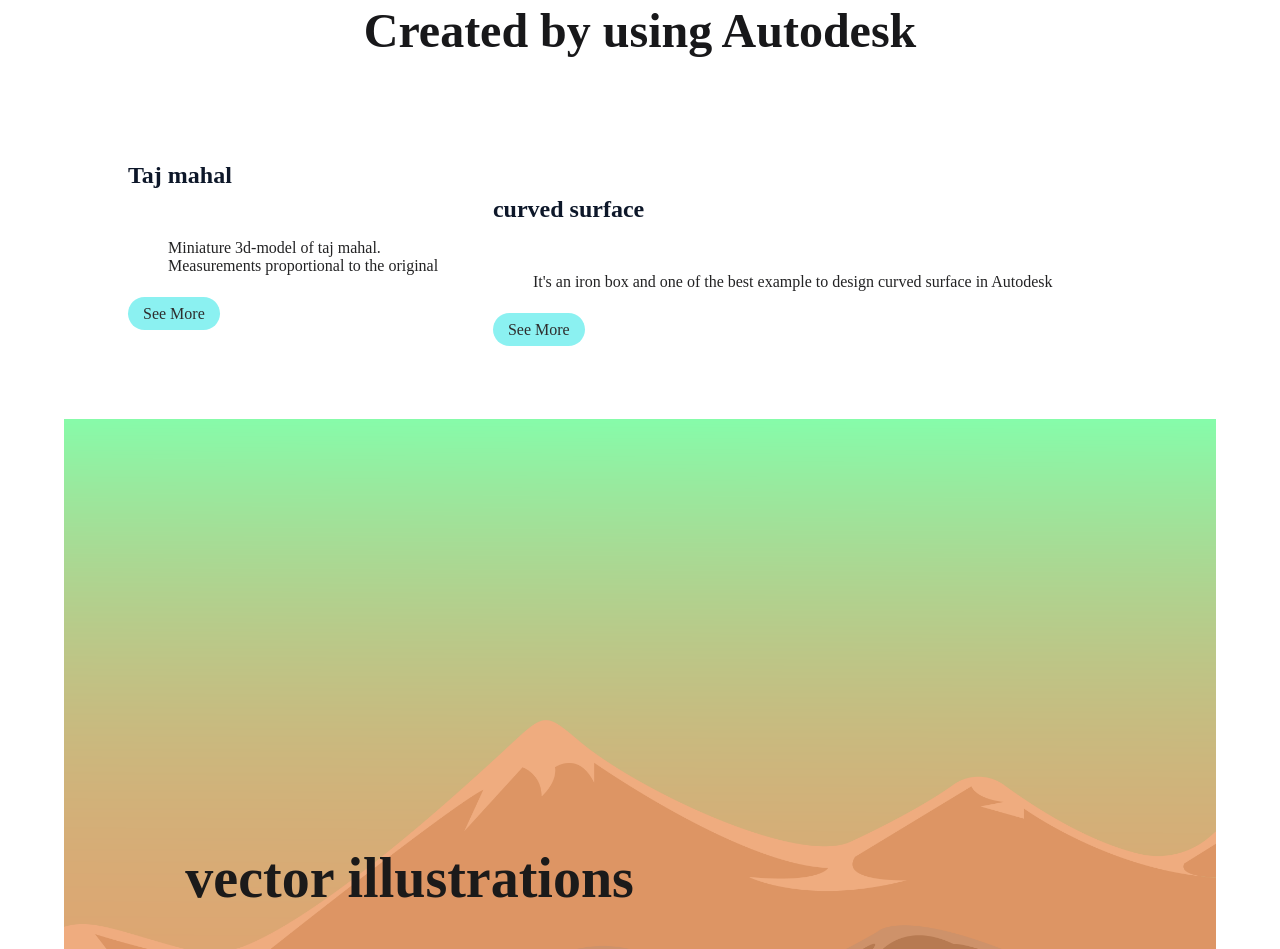
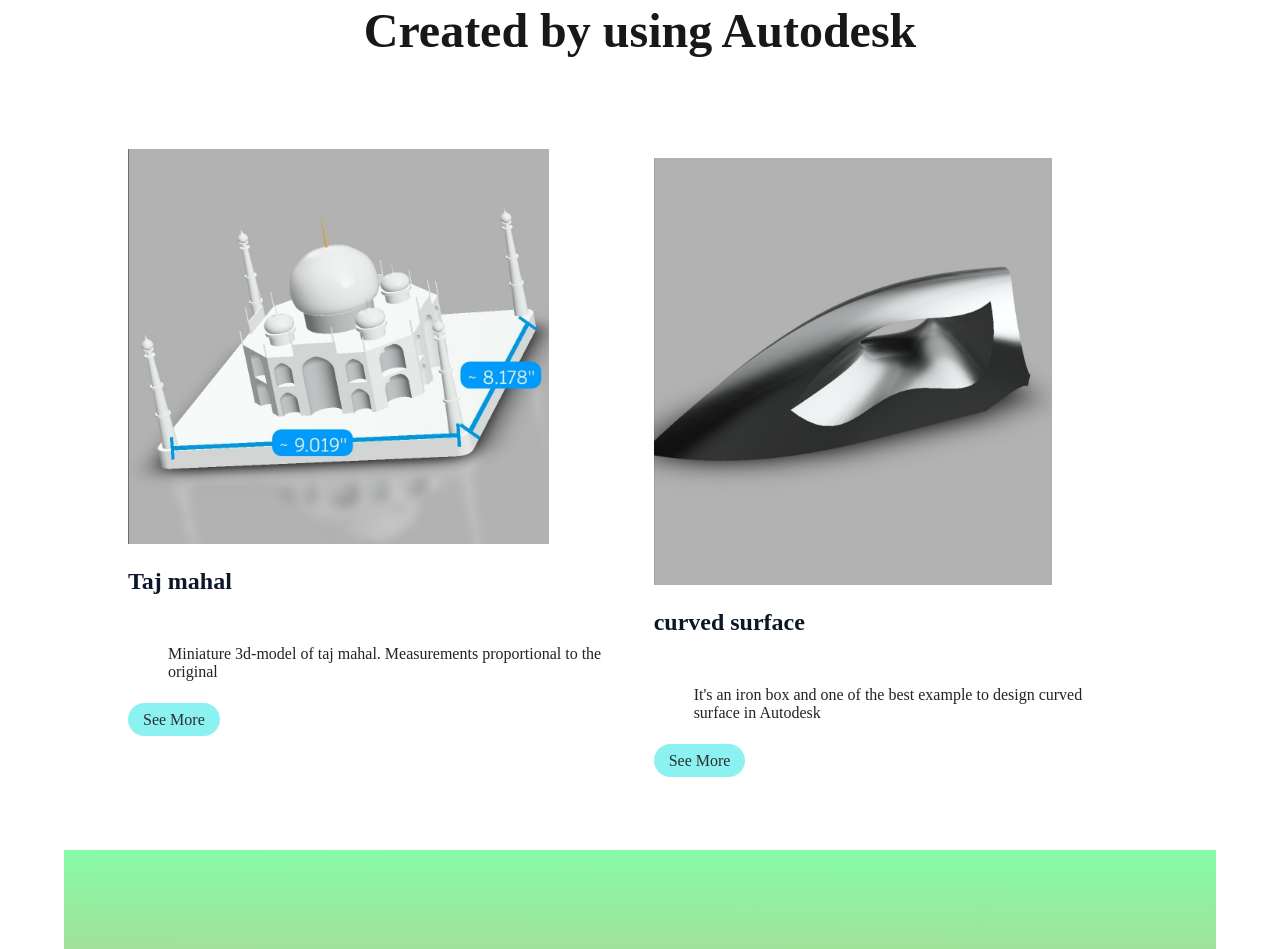
Before and after one commit to ultra-instinct123/ultra-, a plain HTML site: page index.html in a window 1280 px wide. Shown: the part 956-1905 px from the top of the page. Drawn offline with Linux system fonts and the light colour scheme.

Commit message:
Update index.html

```diff
--- a/index.html
+++ b/index.html
@@ -17,7 +17,7 @@
             <li><a href="http://127.0.0.1:5500/web.html#"></a>skills</li>
             <li class="ctn"><a href="http://127.0.0.1:5500/web.html#"></a>contact</li>
         </ul>
-        <img src="./Document webpage_files/menu-btn.png" alt="" class="menu-btn">
+        <img src="images/menu-btn.png" alt="" class="menu-btn">
 
     </nav>
     <header>
@@ -37,14 +37,14 @@
         </div>
         <div class="row">
             <div class="col">
-                <img src="./Document webpage_files/taj mahal.jpg" alt="">
+                <img src="images/taj mahal.jpg" alt="">
                 <h4>Taj mahal</h4>
                 <p>Miniature 3d-model of taj mahal. Measurements proportional to the original</p>
                 <a href="http://127.0.0.1:5500/web.html#" class="ctn">See More</a>
             </div>
             <div class="row">
                 <div class="col">
-                    <img src="./Document webpage_files/curved surface.jpg" alt="">
+                    <img src="images/curved surface.jpg" alt="">
                     <h4>curved surface</h4>
                     <p>It's an iron box and one of the best example to design curved surface in Autodesk </p>
                     <a href="http://127.0.0.1:5500/web.html#" class="ctn">See More</a>
```
